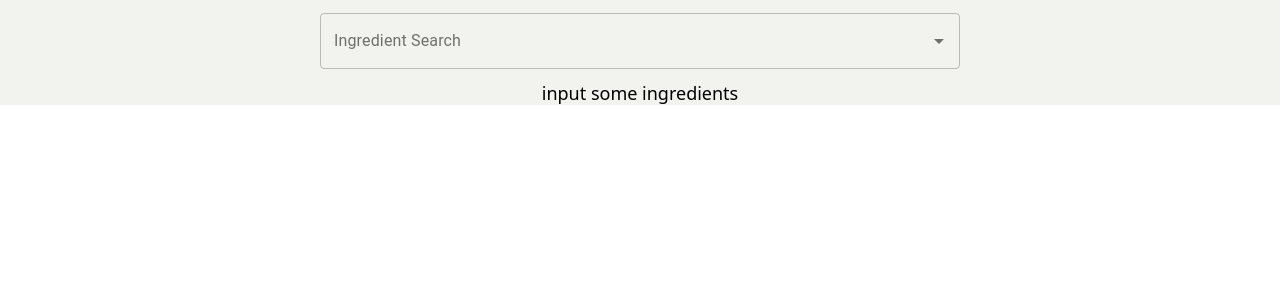
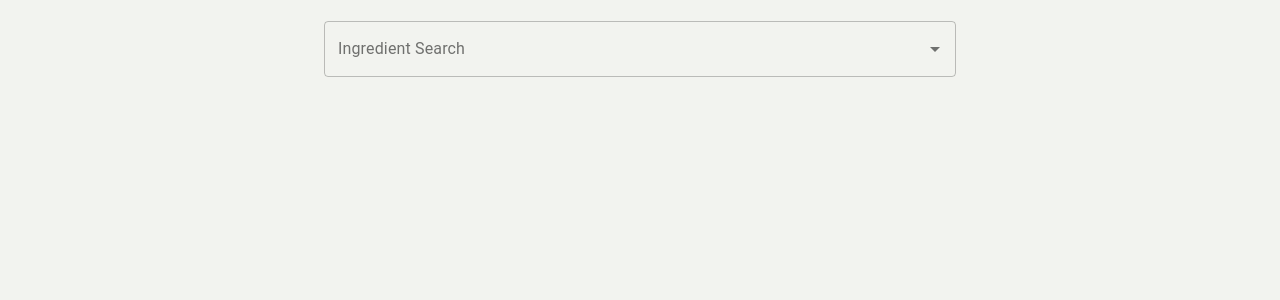
Before and after one commit to sas450/recipe-search-junior-design, a React (Create React App) app in the folder frontend/: page / in a window 1280 px wide. Shown: the top 300 px of the page. Built offline with nearby package versions, Linux system fonts and the light colour scheme.

Commit message:
more ingredients updated styling

```diff
--- a/frontend/src/components/Recipe.js
+++ b/frontend/src/components/Recipe.js
@@ -42,7 +42,7 @@ export default class Recipe extends React.Component {
 
   render() {
     if (this.state.loading) {
-      return <div>input some ingredients</div>;
+      return <div></div>;
     }
 
     if (!this.state.recipes) {
--- a/frontend/src/components/validIngredients.json
+++ b/frontend/src/components/validIngredients.json
@@ -2,12 +2,21 @@
   { "title": "black beans" },
   { "title": "butter" },
   { "title": "fresh parsley" },
-  { "title": "guacamole" },
+  { "title": "avocado" },
   { "title": "jam" },
   { "title": "kidney beans" },
   { "title": "milk" },
-  { "title": "penne pasta*" },
-  { "title": "pinto (or black) beans" },
-  { "title": "red lentils (about 2 cups)" },
-  { "title": "tomato paste" }
+  { "title": "pasta" },
+  { "title": "pinto bean" },
+  { "title": "lentils" },
+  { "title": "chicken" },
+  { "title": "onion" },
+  { "title": "garlic" },
+  { "title": "olive oil" },
+  { "title": "mushroom" },
+  { "title": "egg" },
+  { "title": "tortilla" },
+  { "title": "lemon" },
+  { "title": "lime" },
+  { "title": "rice" }
 ]
--- a/frontend/src/index.css
+++ b/frontend/src/index.css
@@ -1,13 +1,11 @@
 body {
-  margin: 0;
-  font-family: -apple-system, BlinkMacSystemFont, 'Segoe UI', 'Roboto', 'Oxygen',
-    'Ubuntu', 'Cantarell', 'Fira Sans', 'Droid Sans', 'Helvetica Neue',
-    sans-serif;
-  -webkit-font-smoothing: antialiased;
-  -moz-osx-font-smoothing: grayscale;
+  font-size: calc(2px + 2vmin);
+  text-align: center;
+  background: rgb(242, 243, 239);
+  font-family: "Noto Sans", sans-serif;
 }
 
 code {
-  font-family: source-code-pro, Menlo, Monaco, Consolas, 'Courier New',
+  font-family: source-code-pro, Menlo, Monaco, Consolas, "Courier New",
     monospace;
 }
```
